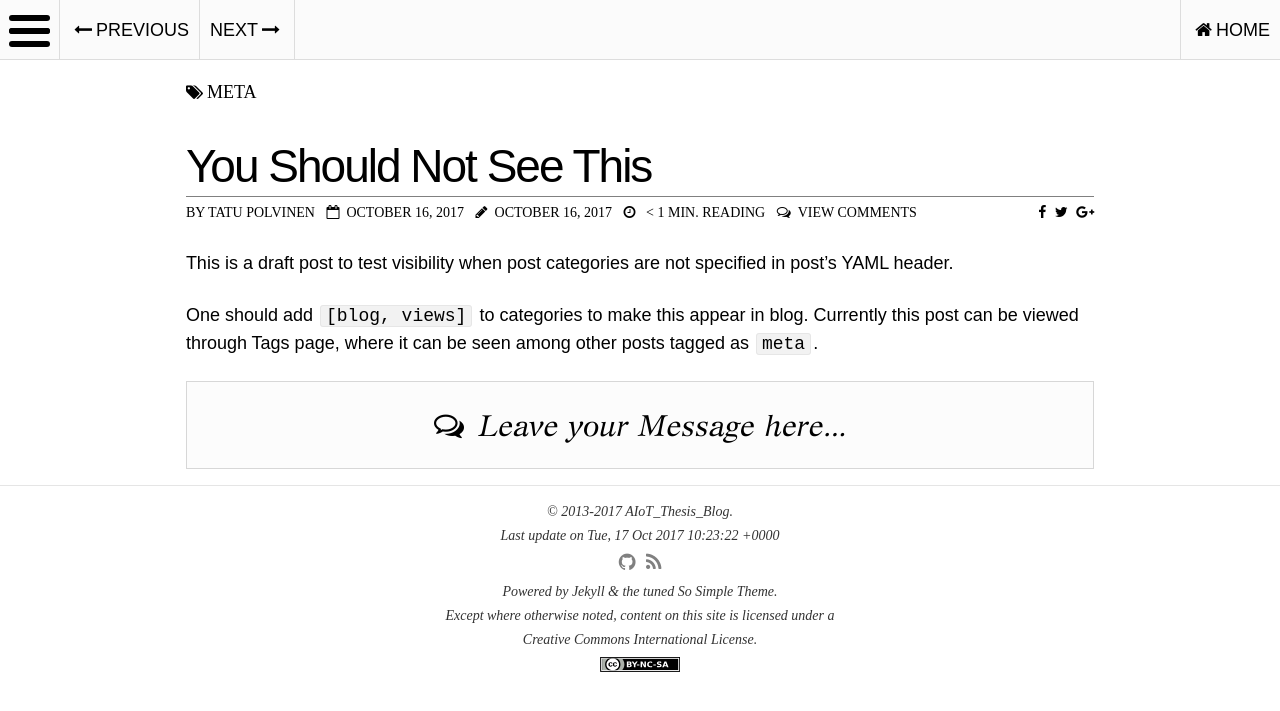
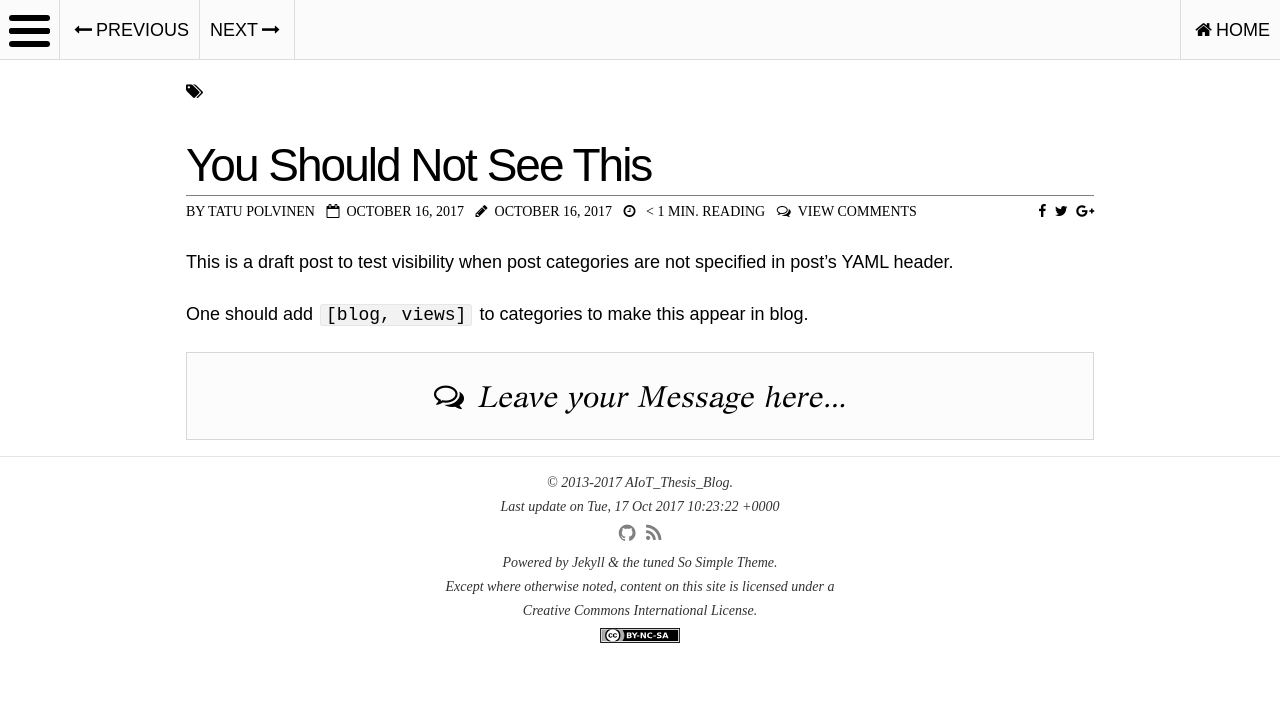
Before and after one commit to tpolvinen/tpolvinen.github.io, a Jekyll site: the page built from _posts/blog/2017-10-16-You-Should-Not-See-This.md, in a window 1280 px wide. Shown: the top 711 px of the page. Built offline with Jekyll 4.4.1, drawn with Linux system fonts in a browser that asks for light colours; nearby versions of some CDN libraries; comment, search, counter and statistics services are not loaded.

Commit message:
Refactoring: Post: You Should Not See This

```diff
--- a/_posts/blog/2017-10-16-You-Should-Not-See-This.md
+++ b/_posts/blog/2017-10-16-You-Should-Not-See-This.md
@@ -7,11 +7,11 @@ title: 'You Should Not See This'
 excerpt: "This is a test post for drafts"
 date: '2017-10-16T12:00:00+03:00'
 modified: '2017-10-16T12:00:00+03:00'
-tags: meta
+tags:
 author: Author1
 hidelogo: true
 relatedposts:
 ---
 This is a draft post to test visibility when post categories are not specified in post's YAML header.
 
-One should add `[blog, views]` to categories to make this appear in blog. Currently this post can be viewed through Tags page, where it can be seen among other posts tagged as `meta`.
+One should add `[blog, views]` to categories to make this appear in blog.
```
